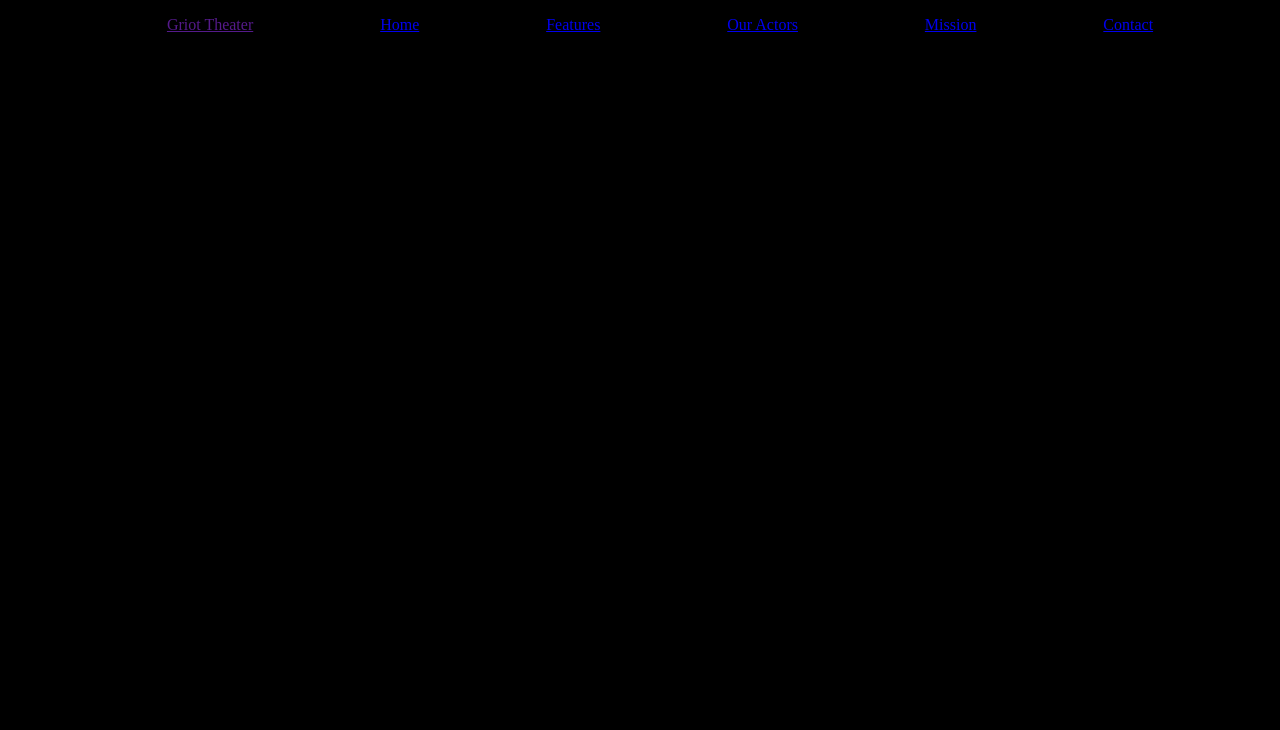
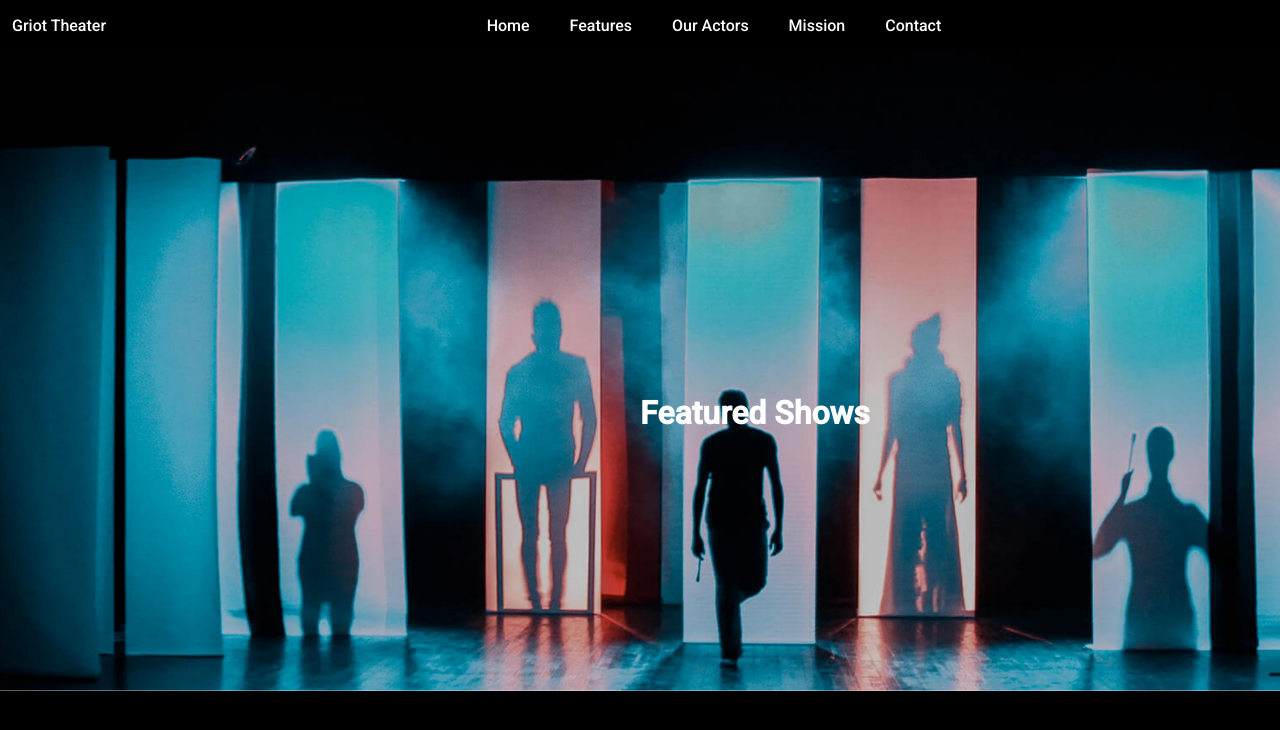
Before and after one commit to gnardaar/Griot_Theatre, a plain HTML site: page index.html in a window 1280 px wide. Drawn offline with Linux system fonts and the light colour scheme.

Commit message:
this is the spot where I centered the text within the image

```diff
--- a/css/styles.css
+++ b/css/styles.css
@@ -1,25 +1,68 @@
-body{
-    margin: 0;
+@import url('https://fonts.googleapis.com/css2?family=Roboto:wght@500&display=swap');
+
+* {
+    font-family: "Roboto";
     background-color: black;
 }
 
-.nav-items{
-    list-style: none;
+header {
+    display: grid;
+    grid-template-columns: 1fr 2fr;
+
+    align-items: center;
+}
+
+header a {
     color: white;
-    display: flex;
-flex-direction: row;
-justify-content: space-evenly;
-position: relative;
-color: white;
 
-li a{
-    font-size: ;
+
 }
 
 
-.nav-items li:nth-child(1){
-    margin-left: 12px;
-    padding-right: 100px;
 
+.nav-links {
+    list-style: none;
+
+    display: flex;
+    align-items: center;
+}
+
+.nav-links li a {
+    text-decoration: none;
+    padding: 0px 20px;
 
 }
+
+.logo {
+    padding: 0px 12px;
+    display: inline;
+    list-style: none;
+    text-decoration: none;
+
+}
+
+.hero-image {
+    position: relative;
+    text-align: center;
+
+}
+
+.hero-title,h1 {
+    color: white;
+    position:absolute;
+    left: 50%;
+    top: 50%;
+    background-color: transparent;
+
+}
+
+h1{
+    width: 100%;
+    height: 200px;
+    white-space: nowrap
+
+}
+
+img {
+    width: 100%
+}
--- a/index.html
+++ b/index.html
@@ -7,25 +7,34 @@
     <meta name="viewport" content="width=device-width, initial-scale=1.0">
     <link rel="stylesheet" href="./css/styles.css">
     <link rel="stylesheet" href="./css/shared.css">
-    <title>Document</title>
+    <title>griot Theater</title>
 </head>
 
 <body>
-
     <header>
-
-        <div class="nav-bar">
-            <ul class="nav-items">
-                <li><a href="">Griot Theater</a></li>
+        <a class="logo" href="">Griot Theater</a>
+        <nav>
+            <ul class="nav-links">
                 <li><a href="./index.html">Home</a></li>
                 <li><a href="./features-page.html">Features</a></li>
                 <li><a href="./our-actors-page.html">Our Actors</a></li>
                 <li><a href="./mission-page-page.html">Mission</a></li>
                 <li><a href="./contact-page.html">Contact</a></li>
+
             </ul>
+        </nav>
+    </header>
+    <main>
+
+        <div class="hero-image">
+
+            <img src="images/theater-image-background.jpg" alt="">
+<span class="hero-title">
+    <h1>Featured Shows</h1>
+
+</span>
         </div>
-
-    </header>
+    </main>
 </body>
 
 </html>
```
Also changed, not shown: images/theater-image-background.jpg (added).
